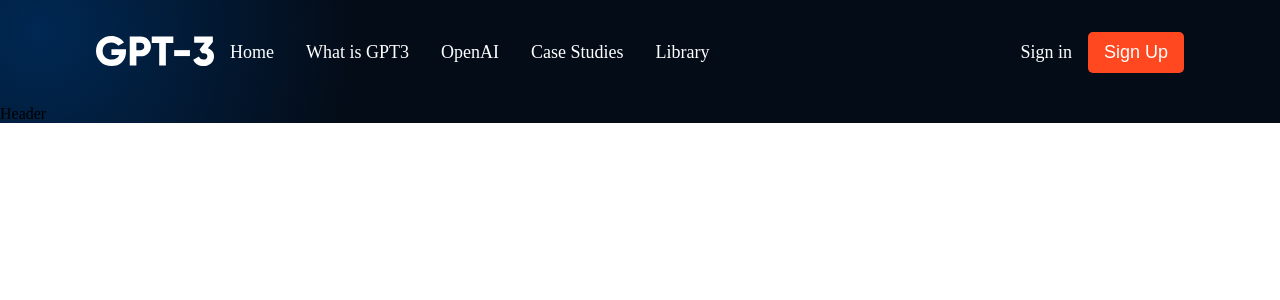
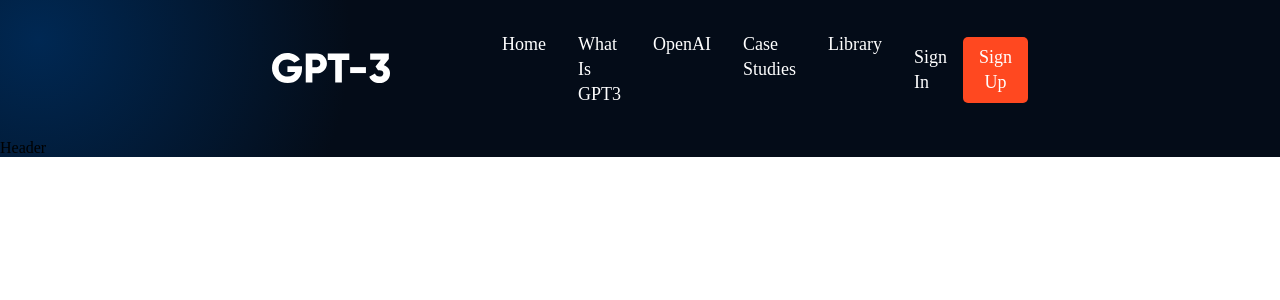
Before and after one commit to Dead-Section/chat-gpt, a React (Create React App) app: page / in a window 1280 px wide. Shown: the top 300 px of the page. Built offline with nearby package versions, Linux system fonts and the light colour scheme.

Commit message:
Updated navbar.css

```diff
--- a/src/components/navbar/navbar.css
+++ b/src/components/navbar/navbar.css
@@ -2,8 +2,7 @@
     display: flex;
     justify-content: space-between;
     align-items: center;
-
-    padding: 2rem 6rem;
+    padding: 2rem 17rem;
 }
 
 .gpt3__navbar-links{
@@ -11,12 +10,10 @@
     display: flex;
     justify-content: flex-start;
     align-items: center;
-
 }
 
 .gpt3__navbar-links-logo{
     margin-right: 2rem;
-
 }
 
 .gpt3__navbar-links-logo img {
@@ -27,7 +24,7 @@
 .gpt3__navbar-links_container{
     display: flex;
     flex-direction: row;
-
+    margin-left: 6rem;
 }
 
 .gpt3__navbar-sign{
@@ -39,15 +36,18 @@
 .gpt3__navbar-links_container p,
 .gpt3__navbar-sign p,
 .gpt3__navbar-menu_container p{
-    font-family: 'Manrope';
-    font-style: normal;
+    font-family: var(--font-family);
+
+
     font-weight: 500;
     font-size: 18px;
+
     line-height: 25px;
-    /* identical to box height */
     margin: 0 1rem;
     cursor: pointer;
     color: #FFFFFF;
+    text-transform: capitalize;
+
 }
 
 .gpt3__navbar-sign button,
@@ -55,10 +55,47 @@
     padding: 0.5rem 1rem;
     color: #fff;
     background: #FF4820;
+    font-family: var(--font-family);
     font-weight: 500;
     font-size: 18px;
     line-height: 25px;
+    border: none;
+    outline: none;
+    cursor: pointer;
     border-radius: 5px;
-    border: 0;
-    outline: none;
 }
+
+
+@media screen and (max-width: 1050px) {
+    .gpt3__navbar-links_container {
+        display: none;
+    }
+
+    .gpt3__navbar-menu {
+        display: flex;
+    }
+}
+
+@media screen and (max-width: 700px) {
+    .gpt3__navbar {
+        padding: 2rem 4rem;
+    }
+}
+
+@media screen and (max-width: 550px) {
+    .gpt3__navbar {
+        padding: 2rem;
+    }
+
+    .gpt3__navbar-sign {
+        display: none;
+    }
+
+    .gpt3__navbar-menu_container {
+        top: 20px;
+    }
+
+    .gpt3__navbar-menu_container-links-sign {
+        display: block;
+    }
+}
```
